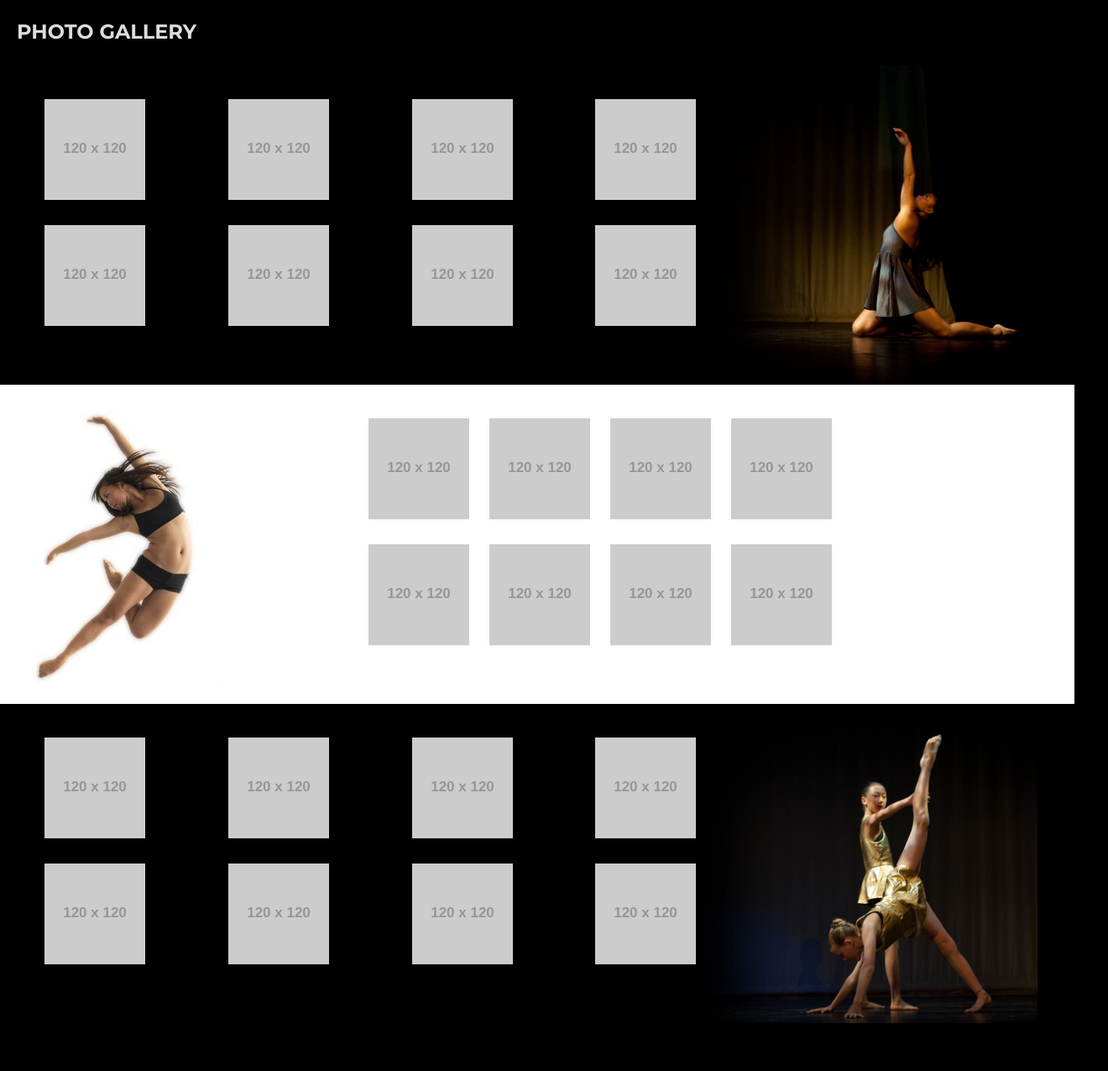
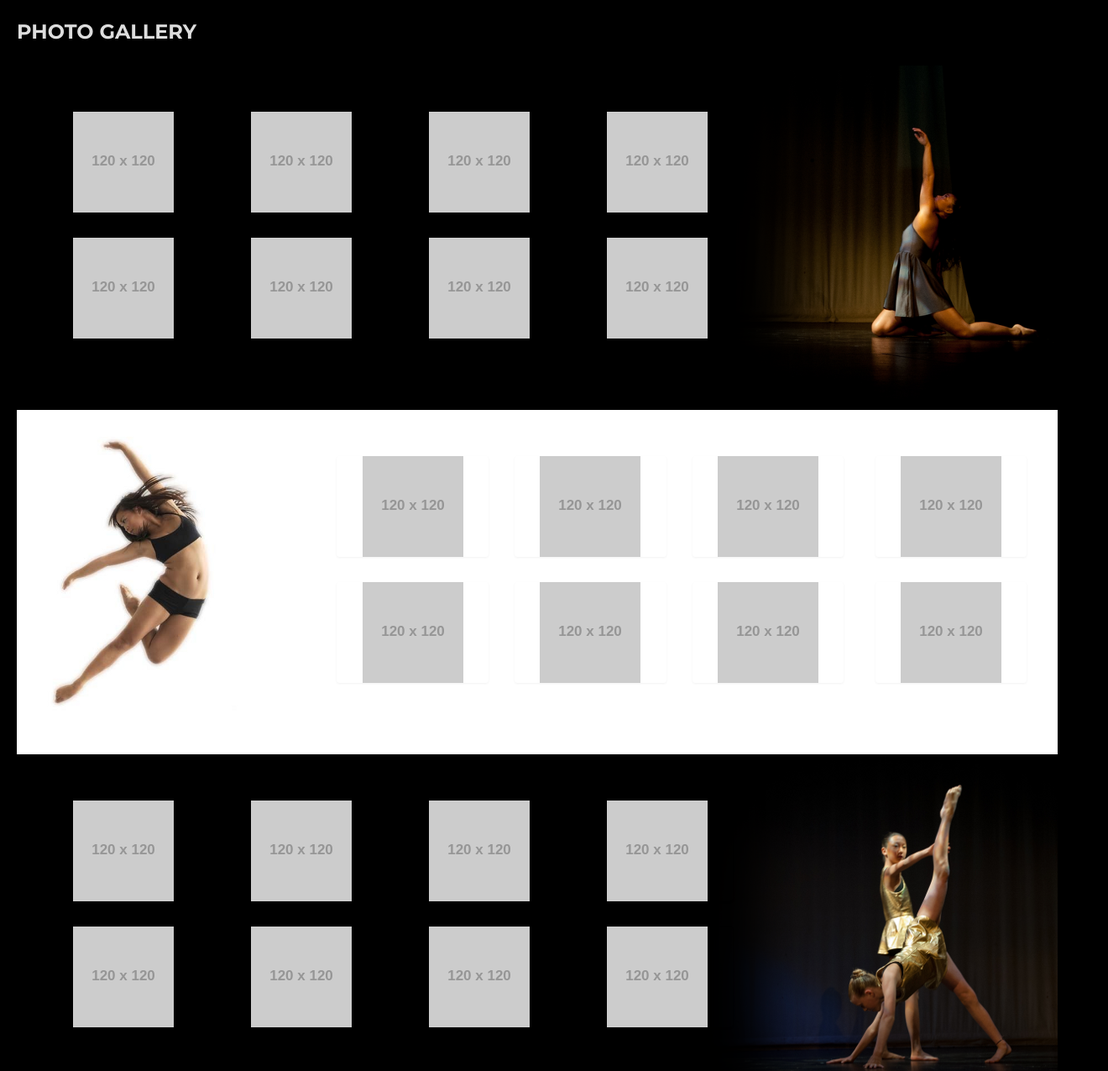
Before and after one commit to BelfordZ/hype, a plain HTML site: page gallery.html in a window 1280 px wide. Shown: the part 43-1318 px from the top of the page at 84% size, 1320 px wide, since content can reach past the window. Before the commit the page ends 1261 px from the top, so only its background shows below. Drawn offline with Linux system fonts and the light colour scheme; placeholder pictures from the web are drawn by us.

Commit message:
Updated gallery

```diff
--- a/gallery.html
+++ b/gallery.html
@@ -37,26 +37,39 @@
         padding: 0px;
     }
 
+
     .galleryRow1 {
         overflow: hidden;
-        background: url("img/gallery/row1.png") no-repeat 90% 0%;
-        padding: 40px 20px;
+        background: url("img/gallery/row1.png") no-repeat 100% 0%;
+        padding: 55px 0;
         height: 300px;
     }
 
+    .galleryRow1 .thumbnails li:first-child, .galleryRow3 .thumbnails li:first-child
+    { margin-left: 3%; }
+
     .galleryRow2 {
         background: url("img/gallery/row2.png") no-repeat #fff;
-        padding: 40px 0;
+        padding: 55px 0;
         height: 300px;
         overflow: hidden;
     }
 
+    .galleryRow2 .thumbnails li {
+        float: right;
+    }
+
+    .galleryRow2 .thumbnails li:first-child {
+       margin: 0 3%;
+    }
+
     .galleryRow3 {
         overflow: hidden;
-        background: url("img/gallery/row3.png") no-repeat 90% 0%;
-        padding: 40px 20px;
+        background: url("img/gallery/row3.png") no-repeat 100% 0%;
+        padding: 55px 0;
         height: 300px;
     }
+
 
 
   </style>
@@ -84,6 +97,7 @@
 	<h2>PHOTO GALLERY</h2>
       </div>
 
+      <div class="container-fluid">
       <div class="row-fluid galleryRow1">
         <ul class="thumbnails">
           <li class="span2">
@@ -134,8 +148,6 @@
       </div>
 
       <div class="row-fluid galleryRow2">
-	<div class="span4"></div>
-	<div class="span8">
 	<ul class="thumbnails">
           <li class="span2">
             <a href="#" class="thumbnail">
@@ -181,8 +193,8 @@
             </a>
           </li>
         </ul>
-	</div>
-	</div>
+
+      </div>
 
 
       <div class="row-fluid galleryRow3">
@@ -234,7 +246,7 @@
         </ul>
       </div>
 
-</div>
+      </div>
 
   </body>
 </html>
```
